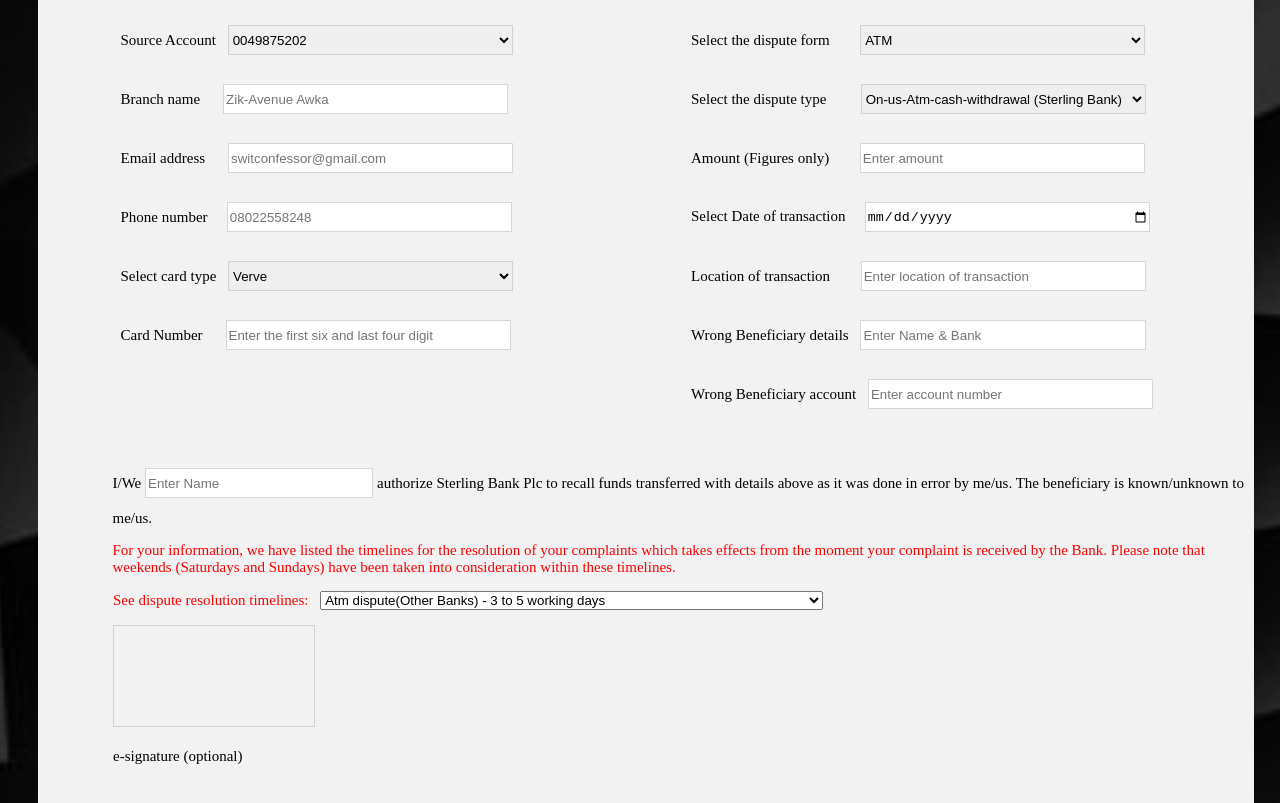
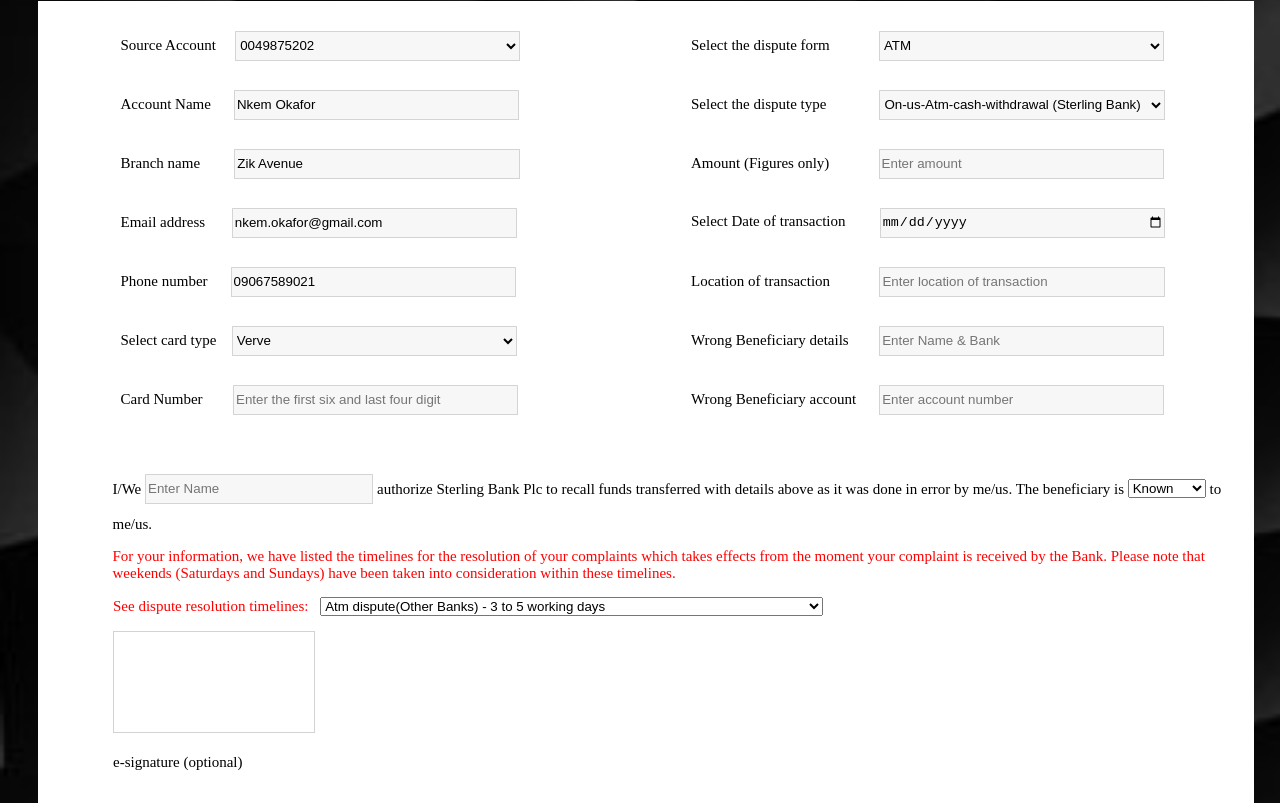
Before and after one commit to Okaformke/OneCustomer, a plain HTML site: page atm.html in a window 1280 px wide. Shown: the part 88-891 px from the top of the page. Drawn offline with Linux system fonts and the light colour scheme.

Commit message:
dashboard & dispute

```diff
--- a/atm.css
+++ b/atm.css
@@ -44,7 +44,7 @@ body{
   margin-right: 25rem;
 }
   .contact-section{
-      background-color: #f2f2f2;
+      background-color: #fff;
       width: 95%;
       height: 95%;
       margin-left: 2.5rem;
@@ -70,6 +70,7 @@ body{
     border: 0.2px solid #cccc;
     height: 2rem;
     margin-bottom: 0.8rem;
+    background-color: #f7f7f7;
   }
   marquee{
     color: red;
@@ -103,6 +104,7 @@ body{
     border: 0.2px solid #cccc;
     height: 2rem;
     margin-bottom: 0.8rem;
+    background-color: #f7f7f7;
   }
   .biro{
     width: 60%;
@@ -132,16 +134,24 @@ p{
     border: 0.2px solid #cccc;
     height: 2rem;
     margin-bottom: 0.8rem;
+    background-color: #f7f7f7;
+  }
+  .sendo:hover {
+    color: red;
+  }
+  .choice {
+    width: 10%;
   }
   .label{
     margin-left: 4.5rem;
   }
-  .form2 #cards{
+  #cardS , #cardss {
     width: 50%;
     border-radius: 0.5px;
     border: 0.2px solid #cccc;
     height: 2rem;
     margin-bottom: 0.8rem;
+    background-color: #f7f7f7;
   }
   .m-signature-pad--body canvas {
     position: relative;
--- a/atm.html
+++ b/atm.html
@@ -9,7 +9,7 @@
 </head>
 <body>
     <div class="logo">
-        <img src="asset/SterlingA.png" alt="sterling logo" width="200px">
+        <img src="asset/STERLING-LOGO.png" alt="sterling logo" width="200px">
         <h2>Welcome <span>Nkem</span>...</h2>
 </div>
      <marquee>We apologise for any inconvieniences this complaint may have caused you but be rest assured that we will do all we can to resolve it within the stipulated timeline...</marquee>
@@ -18,31 +18,35 @@
              <div class="form1">
                 <form action="OneCustomer.html">
 
-                   <label for="card">Source Account</label>
+                   <label for="card">Source Account&nbsp;&nbsp;</label>
                 <select id="cards" name="cardlist" form="cardform">
                    <option value="account">0049875202</option>
                     <option value="account">0058421649</option>
                    </select><br></br>
 
-               <label for="Branch">Branch name &nbsp;&nbsp;</label>
-               <input type="text" placeholder="Zik-Avenue Awka" name="text"><br></br>
+               <label for="Branch">Account Name&nbsp;&nbsp;&nbsp;</label>
+               <input type="text" placeholder="Full Name" value="Nkem Okafor" name="text"><br></br>
 
-               <label for="email">Email address &nbsp;&nbsp;</label>
-               <input type="email" placeholder="switconfessor@gmail.com" name="email"><br></br>
+
+               <label for="Branch">Branch name &nbsp;&nbsp;&nbsp;&nbsp;&nbsp;</label>
+               <input type="text" placeholder="Branch" value="Zik Avenue" name="text"><br></br>
+
+               <label for="email">Email address&nbsp;&nbsp;&nbsp;&nbsp;</label>
+               <input type="email" placeholder="Enter Email Address" value="nkem.okafor@gmail.com"name="email"><br></br>
 
 
 
-           <label for="phone">Phone number &nbsp;</label>
-               <input type="number" placeholder="08022558248" name="number"><br></br>
+           <label for="phone">Phone number&nbsp;&nbsp;&nbsp;</label>
+               <input type="number" placeholder="08022558248" value="09067589021" name="number"><br></br>
 
-               <label for="card">Select card type</label>
+               <label for="card">Select card type&nbsp;</label>
                <select id="cards" name="cardlist" form="cardform">
                    <option value="Verve">Verve</option>
                    <option value="Master">Master</option>
                    <option value="Visa">Visa</option>
                </select><br></br>
 
-               <label for="phone">Card Number &nbsp;&nbsp;</label>
+               <label for="phone">Card Number&nbsp;&nbsp;&nbsp;&nbsp;&nbsp;</label>
                <input type="number" placeholder="Enter the first six and last four digit" name="number" cols="10"><br></br>
 
 
@@ -52,8 +56,8 @@
              <div class="form2">
                 <form action="OneCustomer.html">
 
-               <label for="card">Select the dispute form &nbsp;&nbsp;&nbsp;&nbsp;</label>
-               <select id="cards" name="cardlist" form="cardform">
+               <label for="card">Select the dispute form&nbsp;&nbsp;&nbsp;&nbsp;&nbsp;&nbsp;&nbsp;&nbsp;&nbsp;&nbsp;</label>
+               <select id="cardS" name="cardlist" form="cardform">
                    <option value="Verve">ATM</option>
                    <option value="Master">POS</option>
                    <option value="Verve">USSD</option>
@@ -62,8 +66,8 @@
                </select> <br></br>
 
 
-               <label for="card">Select the dispute type &nbsp;&nbsp;&nbsp;&nbsp;&nbsp;</label>
-               <select id="cards" class="dispute" name="cardlist" form="cardform">
+               <label for="card">Select the dispute type&nbsp;&nbsp;&nbsp;&nbsp;&nbsp;&nbsp;&nbsp;&nbsp;&nbsp;&nbsp;&nbsp;</label>
+               <select id="cardss" class="dispute" name="cardlist" form="cardform">
                    <option value="Verve">On-us-Atm-cash-withdrawal (Sterling Bank)</option>
                    <option value="Master">Not-on-us Atm-cash-withdrawal (Other Bank)</option>
                    <option value="Visa">On-us Atm-fund transfer (Sterling Bank)</option>
@@ -82,23 +86,23 @@
                    <option value="Visa">Fraud</option>
                </select> <br></br>
 
-               <label for="email">Amount (Figures only) &nbsp;&nbsp;&nbsp;&nbsp;</label>
+               <label for="email">Amount (Figures only)&nbsp;&nbsp;&nbsp;&nbsp;&nbsp;&nbsp;&nbsp;&nbsp;&nbsp;&nbsp;</label>
                <input type="number" class="dispute" placeholder="Enter amount" name="number"><br></br>
 
 
 
-           <label for="date">Select Date of transaction &nbsp;</label>
+           <label for="date">Select Date of transaction&nbsp;&nbsp;&nbsp;&nbsp;&nbsp;&nbsp;</label>
            <input type="date" placeholder="Enter date of transaction" name="date"><br></br>
 
-               <label for="text">Location of transaction &nbsp;&nbsp; &nbsp;</label>
+               <label for="text">Location of transaction &nbsp;&nbsp;&nbsp;&nbsp;&nbsp;&nbsp;&nbsp;&nbsp;&nbsp;</label>
                <input type="text" class="dispute" placeholder="Enter location of transaction" name="text"><br></br>
 
-               <label for="text">Wrong Beneficiary details</label>
+               <label for="text">Wrong Beneficiary details &nbsp;&nbsp;&nbsp;&nbsp;</label>
                <input type="text" placeholder="Enter Name & Bank" name="number"><br></br>
 
 
 
-               <label for="phone">Wrong Beneficiary account</label>
+               <label for="phone">Wrong Beneficiary account &nbsp;&nbsp;</label>
                <input type="number" placeholder="Enter account number" name="number"><br></br>
 
 
@@ -108,7 +112,12 @@
     <div>
         <form action="OneCustomer.html">
         <p>
-            I/We <input type="text" placeholder="Enter Name" name="text"> authorize Sterling Bank Plc to recall funds transferred with details above as it was done in error by me/us. The beneficiary is known/unknown to me/us.
+            I/We <input type="text" placeholder="Enter Name" name="text"> authorize Sterling Bank Plc to recall funds transferred with details above as
+            it was done in error by me/us. The beneficiary is
+            <select id="cards" name="cardlist">
+                <option value="Verve">Known</option>
+                <option value="Verve">Unknown</option>
+            </select> to me/us.
             </p>
             <p>
                <span>For your information, we have listed the timelines for the resolution of your complaints which takes effects from the moment your complaint is received by the Bank. Please note that weekends (Saturdays and Sundays) have been taken into consideration within these timelines.</span>
@@ -130,7 +139,7 @@
             </div><br></br>
 
 
-            <a href="">Send OTP</a>
+            <a class="sendo" href="">Send OTP</a>
             <input type="number" id="bto" placeholder="Enter OTP" name="number">
             <button type="submit" class="btn">Proceed</button>
             <button type="submit" id="book">Submit</button>
```
Also changed, not shown: dashboard.css (+3 -4 lines), dashboard.html (+7 -7 lines).
